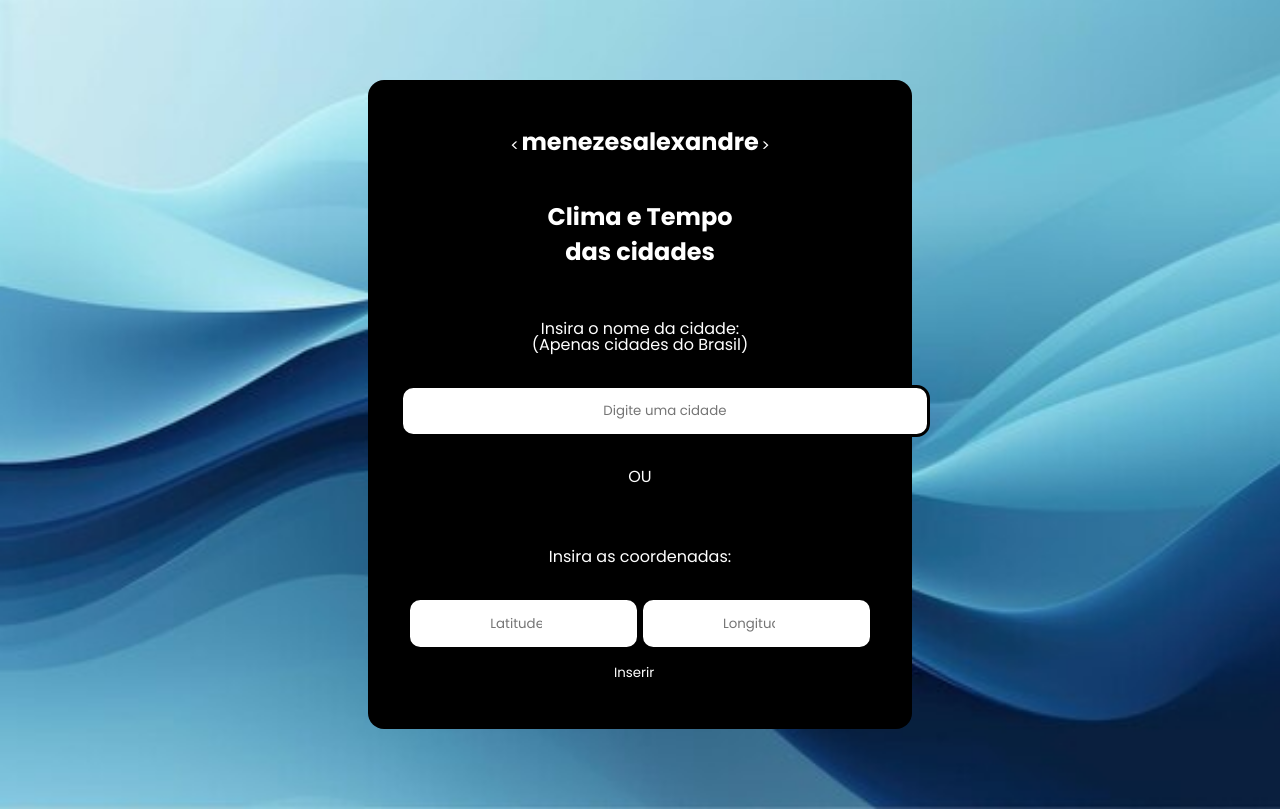
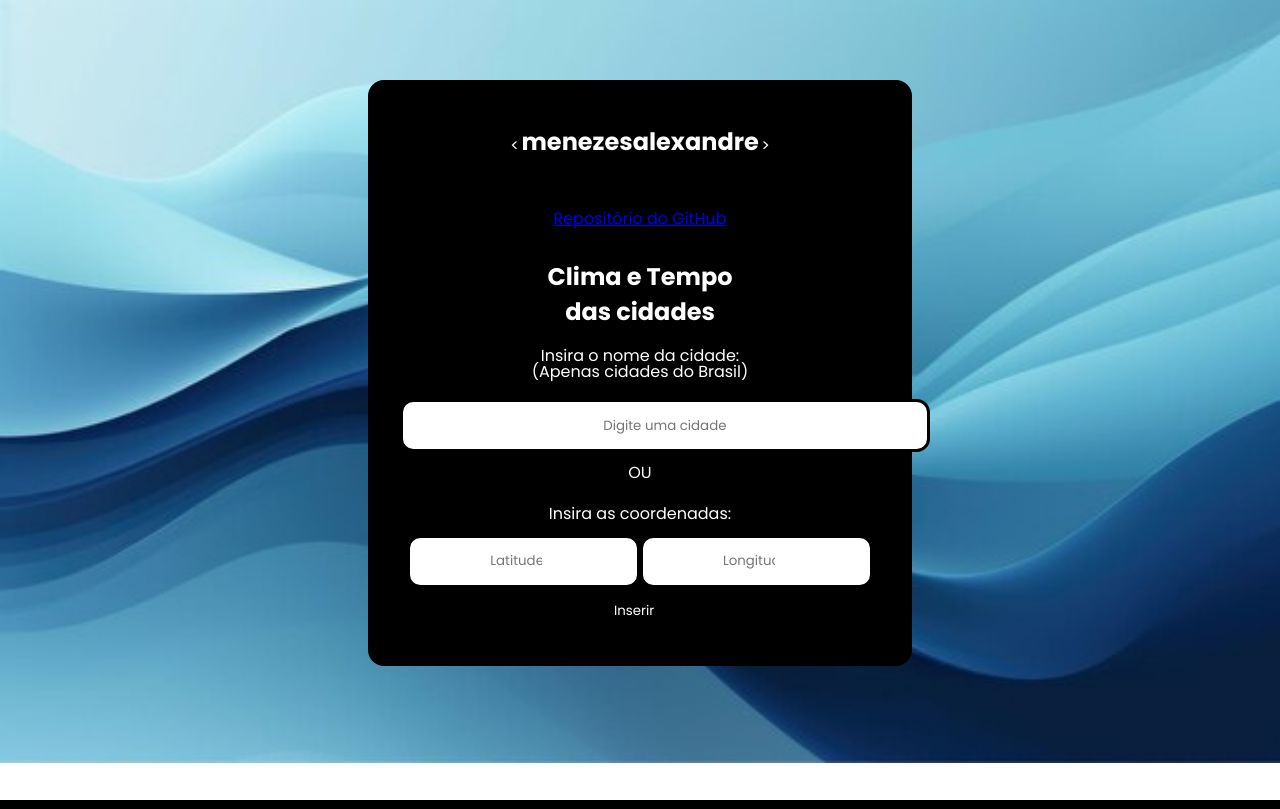
Before and after one commit to menezesalexandre-development/clima_tempo_python_flask, a Flask app: page / in a window 1280 px wide. Run offline with Flask 3, Linux system fonts and the light colour scheme.

Commit message:
Update index.html

```diff
--- a/templates/index.html
+++ b/templates/index.html
@@ -7,16 +7,17 @@
 </head>
 <body>
     <section id="principal">
-        <div style="display: flex; flex-direction: row; color: white;">
+        <div id="dev_logo" style="display: flex; flex-direction: row; color: white;">
             < <h1 style="margin-top: 0.5em; margin-left: 0.1em; margin-right: 0.1em;">menezesalexandre</h1> >
         </div>
-        <h1>Clima e Tempo<br>das cidades</h1>
-        <p>Insira o nome da cidade:<br>(Apenas cidades do Brasil)</p>
+        <p><a href="https://github.com/menezesalexandre-development/clima_tempo_python_flask">Repositório do GitHub</a></p>
+        <h1 style="margin: 0 auto;">Clima e Tempo<br>das cidades</h1>
+        <p style="margin: 1.2em auto;">Insira o nome da cidade:<br>(Apenas cidades do Brasil)</p>
         <form method="POST">
             <input id="input_cidade" type="text" name="input_cidade" placeholder="Digite uma cidade">
         </form>
-        <p>OU</p>
-        <p>Insira as coordenadas: </p>
+        <p  style="margin: 0.8em auto;">OU</p>
+        <p  style="margin: 0.8em auto;">Insira as coordenadas: </p>
         <div class="coordinates_form">
             <form method="POST">
                 <div class="coordinates_inputs">
```
